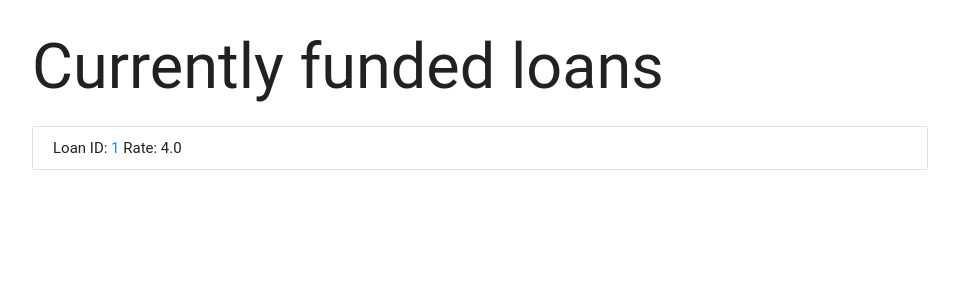
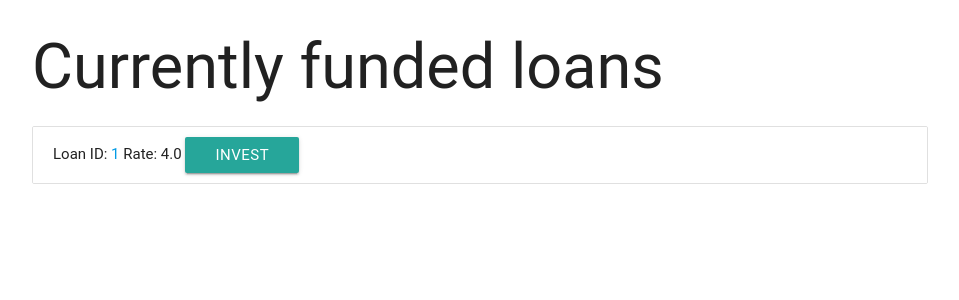
Before and after one commit to kwikiel/archer, a Flask app: page /list_loans in a window 1280 px wide. Shown: the top 300 px of the page, without its empty margins (160-1119 px from the left). Run offline with Flask 2, Linux system fonts and the light colour scheme; a database or web service that is not in the repository returns one stand-in record (values such as "Sample title"); data that the repository does not hold is empty; some libraries are stand-ins or nearby versions; some web fonts are replaced.

Commit message:
Feature: button to direct investment

```diff
--- a/templates/list_loans.html
+++ b/templates/list_loans.html
@@ -16,6 +16,7 @@
     {% for loan in superlist %}
     <li class="collection-item">
     Loan ID: <a href="loan/{{ loan[0][0] }}">{{ loan[0][0] }}</a> Rate: {{ loan[1][0] }}
+     <a class="waves-effect waves-light btn" href="https://bitlendingclub.com/loan/browse/lid/{{ loan[0][0] }}">Invest</a>
     </li>
     {% endfor %}
  </ul>
```
